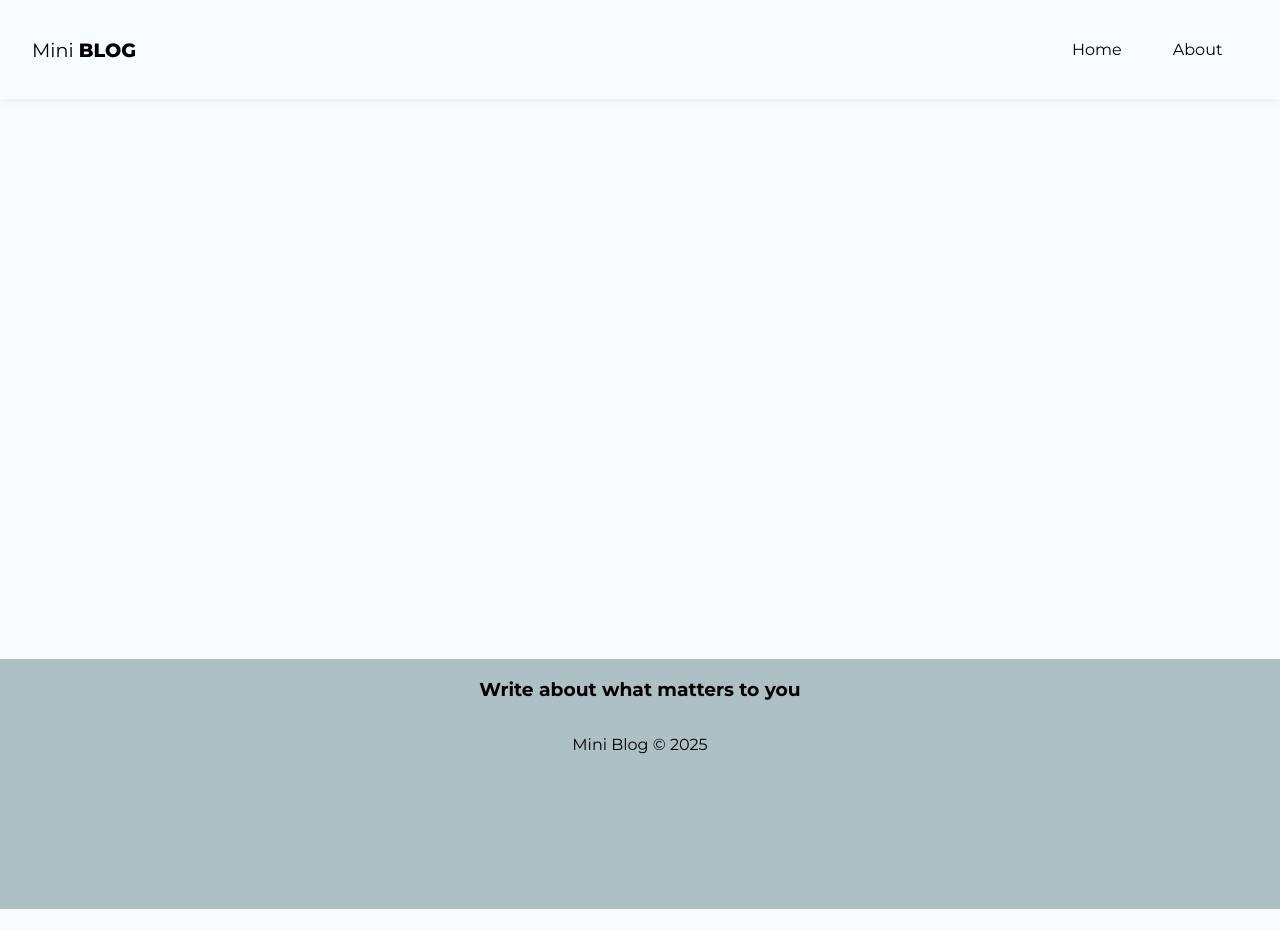
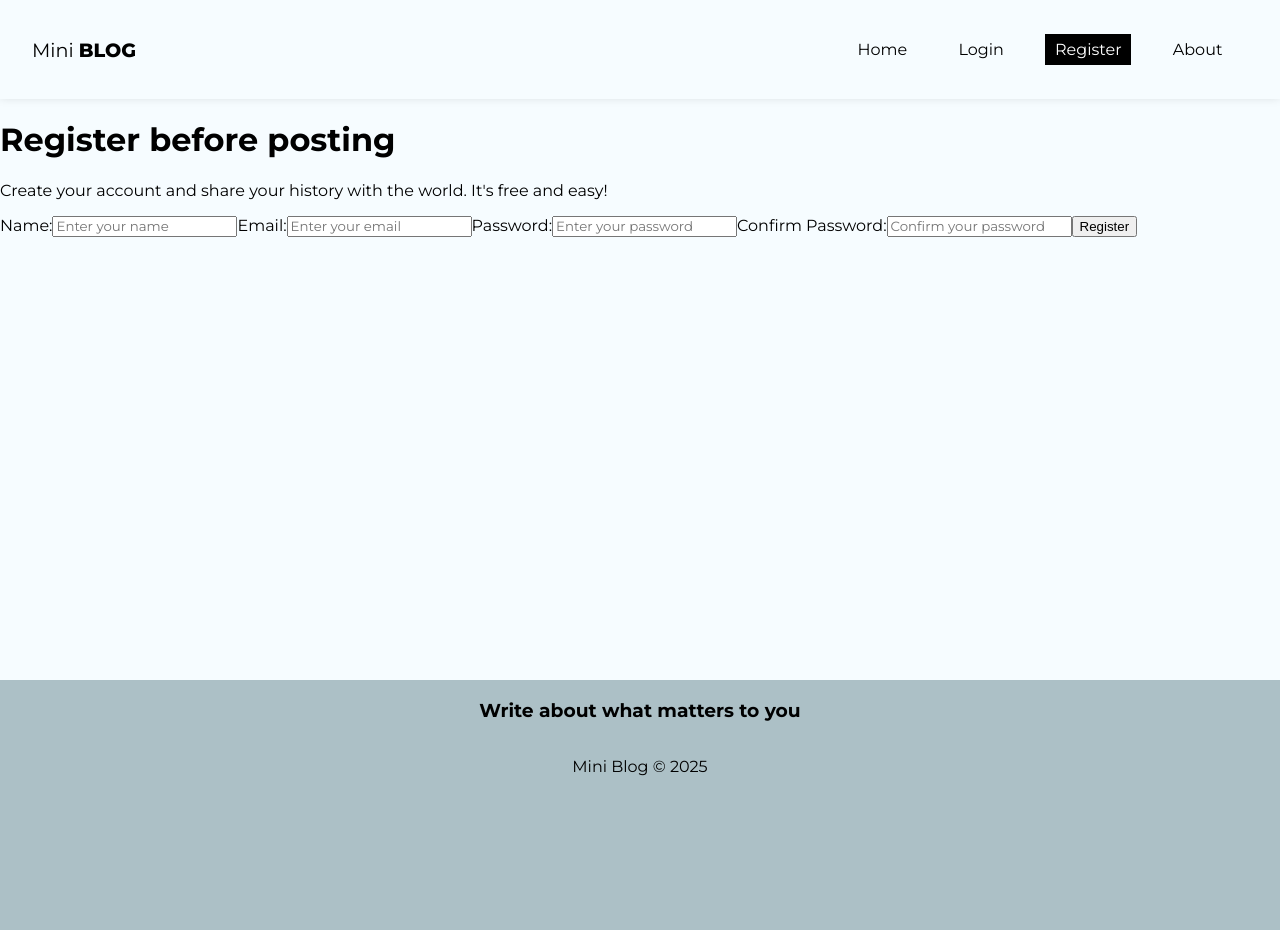
Before and after one commit to lucasldemello/react-zero-to-mastery-course, a React (Vite) app in the folder projects/miniblog/: page /register in a window 1280 px wide. Before the commit the page ends 909 px from the top, so only its background shows below. Built offline with nearby package versions, Linux system fonts and the light colour scheme.

Commit message:
feat: Add login and register pages

```diff
--- a/projects/miniblog/src/App.jsx
+++ b/projects/miniblog/src/App.jsx
@@ -9,6 +9,8 @@ import Footer from "./components/Footer";
 // Pages
 import Home from "./pages/Home/Home";
 import About from "./pages/About/About";
+import Login from "./pages/Login/Login";
+import Register from "./pages/Register/Register";
 
 function App() {
   return (
@@ -19,6 +21,8 @@ function App() {
           <Routes>
             <Route path="/" element={<Home />} />
             <Route path="/about" element={<About />} />
+            <Route path="/login" element={<Login />} />
+            <Route path="/register" element={<Register />} />
           </Routes>
         </div>
         <Footer />
--- a/projects/miniblog/src/components/Navbar.jsx
+++ b/projects/miniblog/src/components/Navbar.jsx
@@ -19,6 +19,22 @@ const Navbar = () => {
         </li>
         <li>
           <NavLink
+            to="/login"
+            className={({ isActive }) => (isActive ? styles.active : undefined)}
+          >
+            Login
+          </NavLink>
+        </li>
+        <li>
+          <NavLink
+            to="/register"
+            className={({ isActive }) => (isActive ? styles.active : undefined)}
+          >
+            Register
+          </NavLink>
+        </li>
+        <li>
+          <NavLink
             to="/about"
             className={({ isActive }) => (isActive ? styles.active : undefined)}
           >
--- /dev/null
+++ b/projects/miniblog/src/pages/Login/Login.jsx
@@ -0,0 +1,7 @@
+import styles from "./Login.module.css";
+
+const Login = () => {
+  return <h2>Login</h2>;
+};
+
+export default Login;
--- /dev/null
+++ b/projects/miniblog/src/pages/Register/Register.jsx
@@ -0,0 +1,58 @@
+import styles from "./Register.module.css";
+
+import { useState, useEffect } from "react";
+
+const Register = () => {
+  return (
+    <div>
+      <h1>Register before posting</h1>
+      <p>
+        Create your account and share your history with the world. It's free and
+        easy!
+      </p>
+      <form>
+        <label>
+          <span>Name:</span>
+          <input
+            type="text"
+            name="name"
+            placeholder="Enter your name"
+            required
+          />
+        </label>
+        <label>
+          <span>Email:</span>
+          <input
+            type="email"
+            name="email"
+            placeholder="Enter your email"
+            required
+          />
+        </label>
+        <label>
+          <span>Password:</span>
+          <input
+            type="password"
+            name="password"
+            placeholder="Enter your password"
+            required
+          />
+        </label>
+        <label>
+          <span>Confirm Password:</span>
+          <input
+            type="password"
+            name="confirmPassword"
+            placeholder="Confirm your password"
+            required
+          />
+        </label>
+        <button className="btn" type="submit">
+          Register
+        </button>
+      </form>
+    </div>
+  );
+};
+
+export default Register;
--- /dev/null
+++ b/projects/miniblog/src/pages/Register/Register.module.css
@@ -0,0 +1,6 @@
+.register {
+    text-align: center;
+}
+
+.register p {
+    color: #aaa; }
```
Also changed, not shown: projects/miniblog/src/pages/Login/Login.module.css (added).
